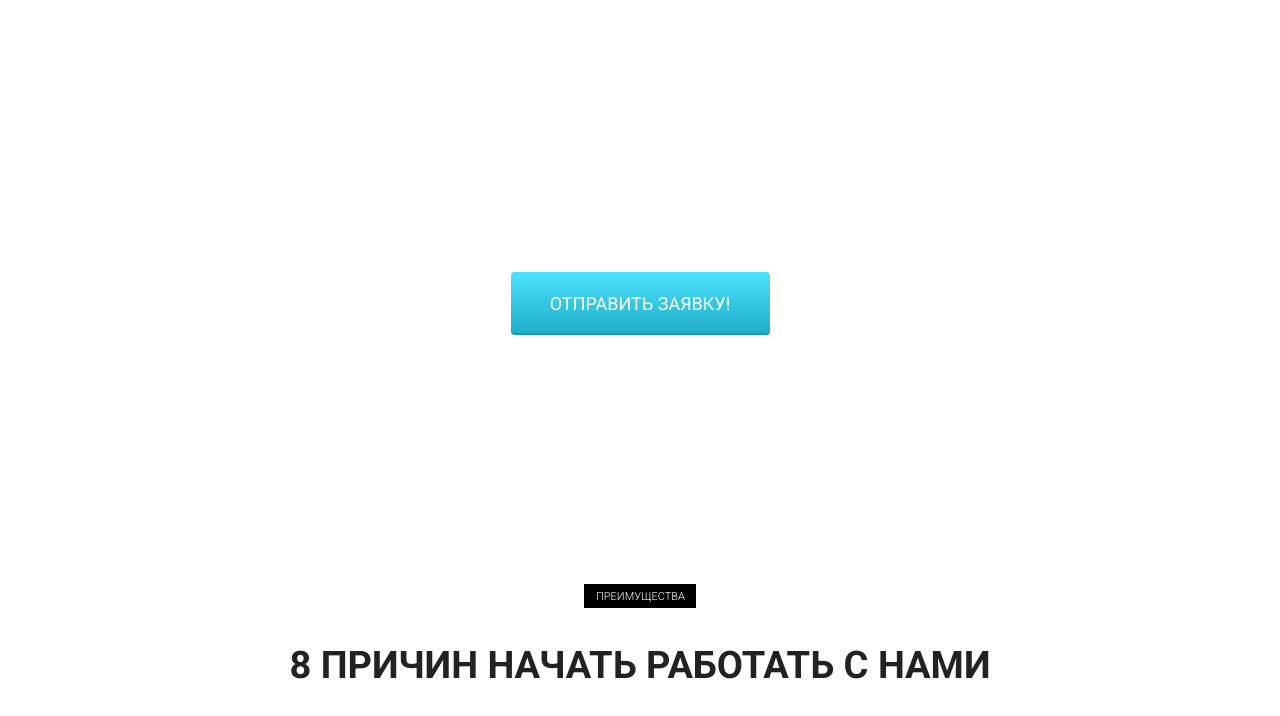
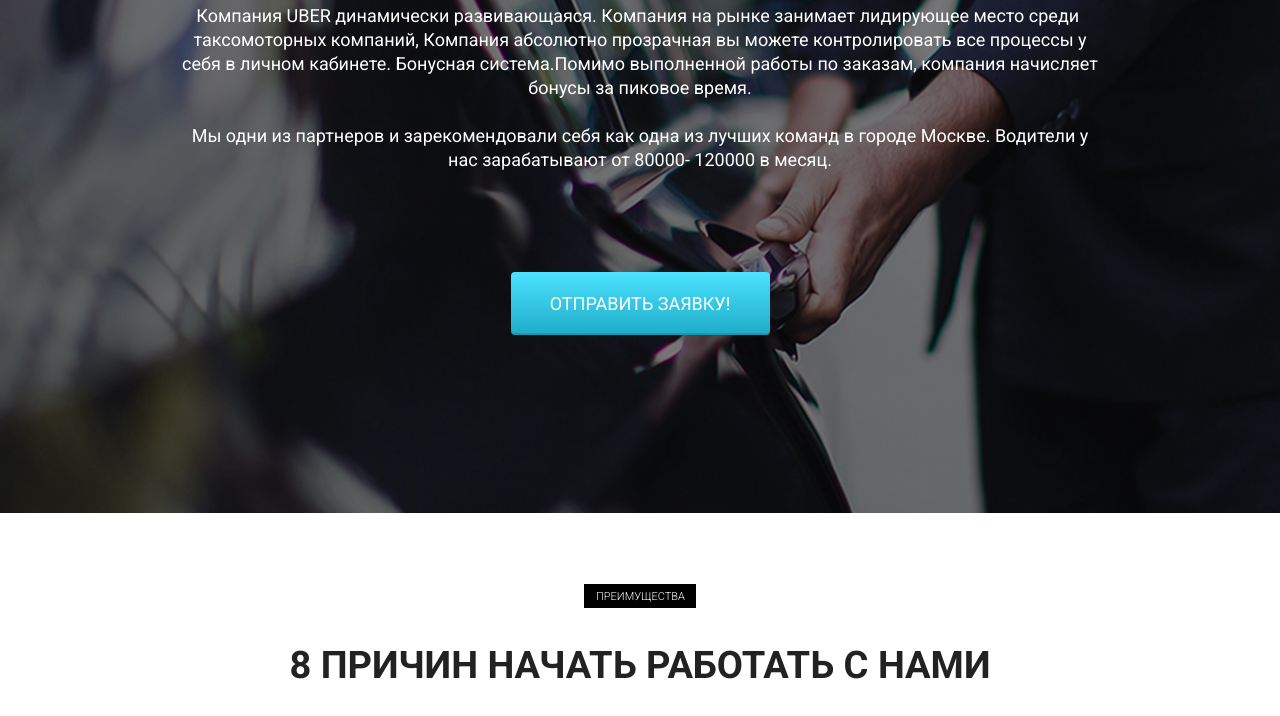
Before and after one commit to iveivs/vrstk_UBER, a plain HTML site: page index.html in a window 1280 px wide. Shown: the part 337-1053 px from the top of the page. Drawn offline with Linux system fonts and the light colour scheme.

Commit message:
Update style.css

```diff
--- a/css/style.css
+++ b/css/style.css
@@ -85,7 +85,7 @@ nav {
 
 .promo {
   min-height: 800px;
-  background: url("img/bg/uber_bg.jpg") center center/cover no-repeat;
+  background: url("../img/bg/uber_bg.jpg") center center/cover no-repeat;
   padding: 150px 0 135px 0; }
   .promo_header {
     text-transform: uppercase;
```
